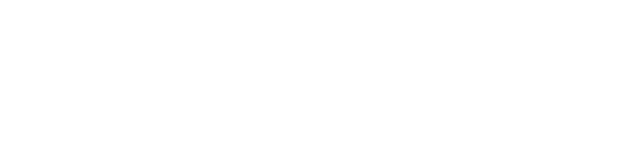
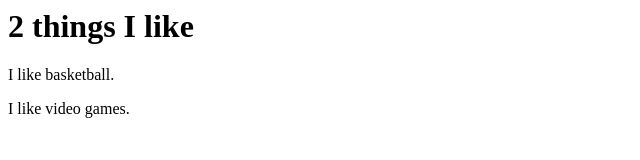
Before and after one commit to Alazer3/csp-spring2020-class-examples, a plain HTML site: page index.html in a window 1280 px wide. Shown: the whole page, without its empty margins (0-640 px from the left). Drawn offline with Linux system fonts and the light colour scheme.

Commit message:
Update index.html

```diff
--- a/index.html
+++ b/index.html
@@ -1,10 +1,10 @@
 <html>
   <head>
-    <title>First web page
+    <title>First web page</title>
   </head>
   <body>
     <h1>2 things I like</h1>
-    <p>I like basketball
-    <p>I like video games
+    <p>I like basketball.
+    <p>I like video games.
   </body>
 </html>
```
